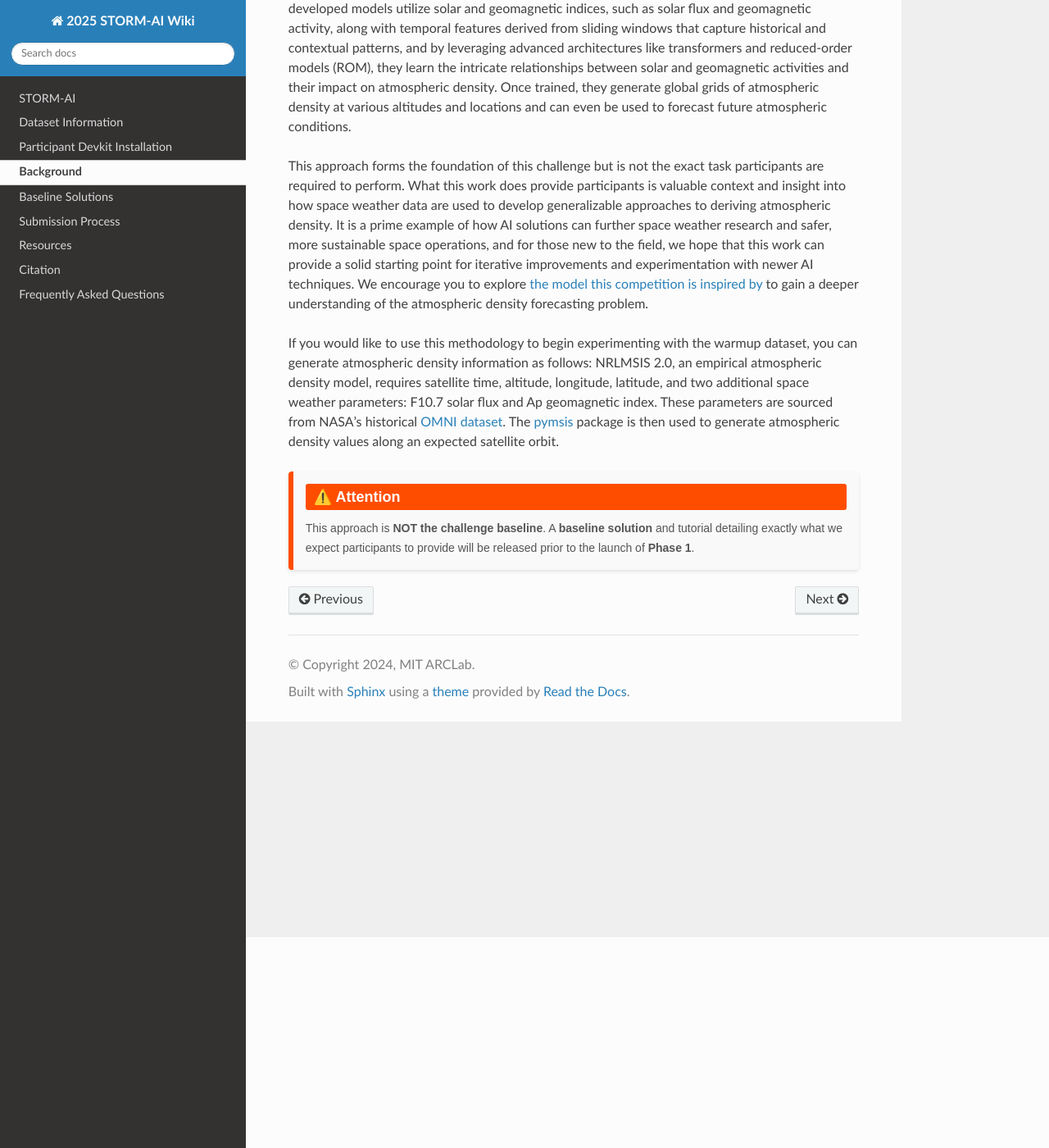
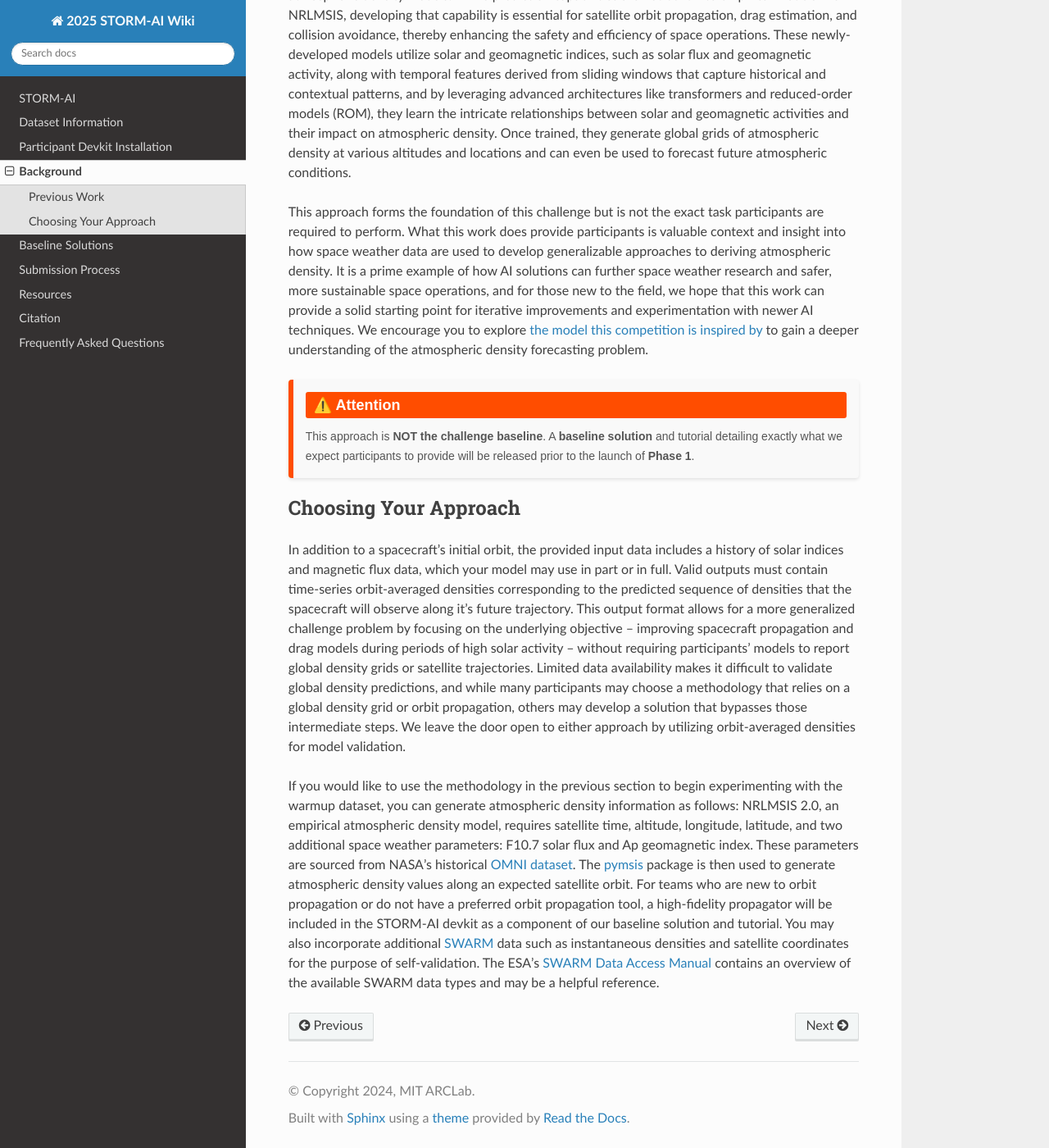
Before and after one commit to olgupila/STORM-AI-devkit-2025, a Sphinx documentation site: the page built from docs/background.md, in a window 1280 px wide and 1400 px high, scrolled down 257 px. Shown: the whole window at 82% size. Built offline with Sphinx 7.4.7 and the Read the Docs theme 3.1.0, drawn with Linux system fonts in a browser that asks for light colours; pages that are not in the unit, such as notebooks, are missing from menus.

Commit message:
added subsections to background, justification for model output format

```diff
--- a/docs/background.md
+++ b/docs/background.md
@@ -1,13 +1,17 @@
 # Background
 
+## Previous Work
 Here we present some of the approaches developed in previous work to improve upon existing atmospheric density models. While prediction capabilities are not built into empirical models like NRLMSIS, developing that capability is essential for satellite orbit propagation, drag estimation, and collision avoidance, thereby enhancing the safety and efficiency of space operations. These newly-developed models utilize solar and geomagnetic indices, such as solar flux and geomagnetic activity, along with temporal features derived from sliding windows that capture historical and contextual patterns, and by leveraging advanced architectures like transformers and reduced-order models (ROM), they learn the intricate relationships between solar and geomagnetic activities and their impact on atmospheric density. Once trained, they generate global grids of atmospheric density at various altitudes and locations and can even be used to forecast future atmospheric conditions.
 
 This approach forms the foundation of this challenge but is not the exact task participants are required to perform. What this work does provide participants is valuable context and insight into how space weather data are used to develop generalizable approaches to deriving atmospheric density. It is a prime example of how AI solutions can further space weather research and safer, more sustainable space operations, and for those new to the field, we hope that this work can provide a solid starting point for iterative improvements and experimentation with newer AI techniques. We encourage you to explore [the model this competition is inspired by](https://github.com/ARCLab-MIT/2025-aichallenge-devkit/tree/main/background_model) to gain a deeper understanding of the atmospheric density forecasting problem.
-
-If you would like to use this methodology to begin experimenting with the warmup dataset, you can generate atmospheric density information as follows: NRLMSIS 2.0, an empirical atmospheric density model, requires satellite time, altitude, longitude, latitude, and two additional space weather parameters: F10.7 solar flux and Ap geomagnetic index. These parameters are sourced from NASA's historical [OMNI dataset](https://omniweb.gsfc.nasa.gov/). The [pymsis](https://pypi.org/project/pymsis/) package is then used to generate atmospheric density values along an expected satellite orbit.
-
 
 <div style="display: flex; flex-direction: column; background-color: #f9f9f9; border-left: 6px solid #ff4d00; border-radius: 4px; padding: 15px; margin: 20px 0; box-shadow: 0 2px 4px rgba(0, 0, 0, 0.1); font-family: Arial, sans-serif;">
     <div style="font-size: 18px; font-weight: bold; color: #ffffff; background-color: #ff4d00; display: inline-block; padding: 5px 10px; border-radius: 3px; margin-bottom: 10px;">⚠️ Attention</div>
     <p style="font-size: 14px; margin: 0; color: #555;"> This approach is <strong>NOT the challenge baseline</strong>. A <strong>baseline solution</strong> and tutorial detailing exactly what we expect participants to provide will be released prior to the launch of <strong>Phase 1</strong>.</p>
 </div>
+
+## Choosing Your Approach
+
+In addition to a spacecraft's initial orbit, the provided input data includes a history of solar indices and magnetic flux data, which your model may use in part or in full. Valid outputs must contain time-series orbit-averaged densities corresponding to the predicted sequence of densities that the spacecraft will observe along it's future trajectory. This output format allows for a more generalized challenge problem by focusing on the underlying objective -- improving spacecraft propagation and drag models during periods of high solar activity -- without requiring participants' models to report global density grids or satellite trajectories. Limited data availability makes it difficult to validate global density predictions, and while many participants may choose a methodology that relies on a global density grid or orbit propagation, others may develop a solution that bypasses those intermediate steps. We leave the door open to either approach by utilizing orbit-averaged densities for model validation.
+
+If you would like to use the methodology in the previous section to begin experimenting with the warmup dataset, you can generate atmospheric density information as follows: NRLMSIS 2.0, an empirical atmospheric density model, requires satellite time, altitude, longitude, latitude, and two additional space weather parameters: F10.7 solar flux and Ap geomagnetic index. These parameters are sourced from NASA's historical [OMNI dataset](https://omniweb.gsfc.nasa.gov/). The [pymsis](https://pypi.org/project/pymsis/) package is then used to generate atmospheric density values along an expected satellite orbit. For teams who are new to orbit propagation or do not have a preferred orbit propagation tool, a high-fidelity propagator will be included in the STORM-AI devkit as a component of our baseline solution and tutorial. You may also incorporate additional [SWARM](https://swarm-diss.eo.esa.int/#swarm%2FLevel2daily%2FEntire_mission_data%2FPOD%2FRD%2FSat_A) data such as instantaneous densities and satellite coordinates for the purpose of self-validation. The ESA's [SWARM Data Access Manual](https://earth.esa.int/eogateway/documents/20142/37627/Swarm-PDGS-Data-Access-User-Manual.pdf) contains an overview of the available SWARM data types and may be a helpful reference.
```
